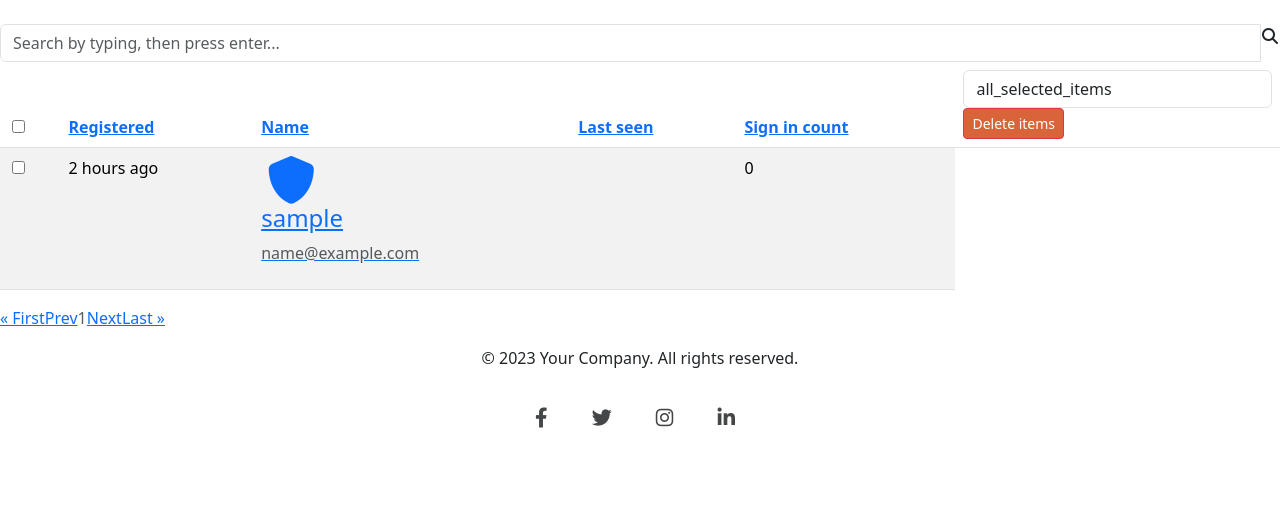
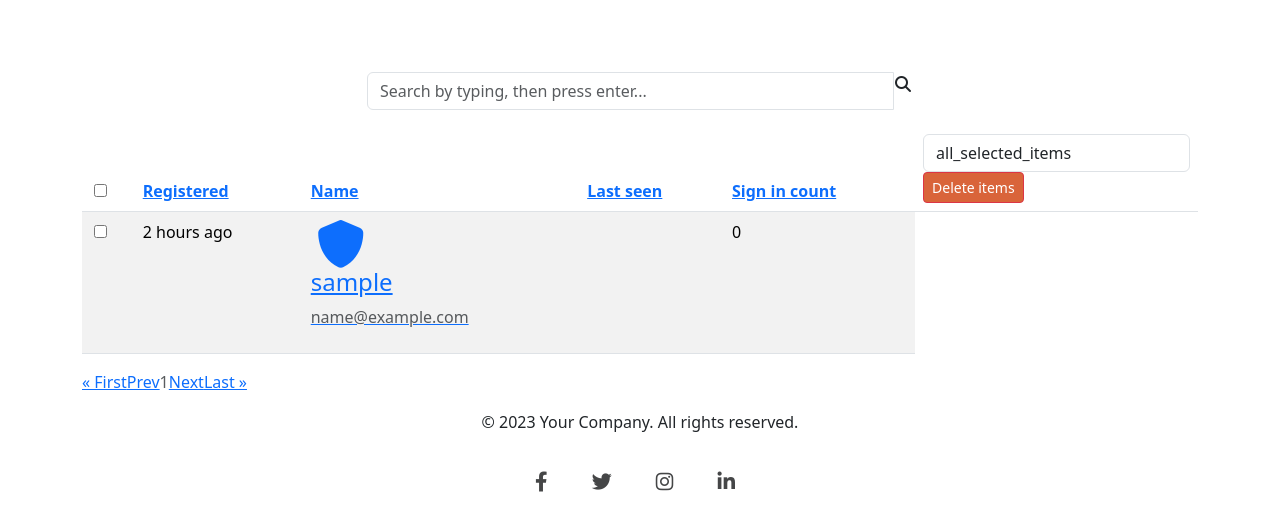
Before and after one commit to KafuiAdaku/FeedbackForm, a Flask app: page /admin/users in a window 1280 px wide. Shown: the part 70-601 px from the top of the page. Run offline with Flask 3, Linux system fonts and the light colour scheme; the visitor is signed in with stand-in values (Sample User, id 1); data comes from the database, SQL or seed files in the repository; some libraries are stand-ins or nearby versions.

Commit message:
search bar template

```diff
--- a/feedback_form/blueprints/admin/templates/admin/user/index.html
+++ b/feedback_form/blueprints/admin/templates/admin/user/index.html
@@ -6,9 +6,15 @@
 {% block title %}Admin - Users / List{% endblock %}
 
 {% block body %}
+<div class="container">
+  <div class="row justify-content-center mt-5">
+    <div class="col-md-6">
   {{ f.search('admin.users') }}
+  </div>
+</div>
 
   {% if users.total == 0 %}
+  <div class="text-center mt-3">
     <h3>No results found</h3>
 
     {% if request.args.get('q') %}
@@ -17,11 +23,12 @@
       <p>There are no users present,
          you should <a href="{{ url_for('user.signup') }}">sign up</a>.</p>
     {% endif %}
+    </div>
   {% else %}
     {% call f.form_tag('admin.users_bulk_delete') %}
       <input type="hidden" id="q" name="q" value="{{ request.args.get('q') }}">
 
-      <table class="table table-striped">
+      <table class="table table-striped mt-3">
         <thead>
           <tr>
             <th>
@@ -92,4 +99,5 @@
 
     {{ items.paginate(users) }}
   {% endif %}
+  </div>
 {% endblock %}
```
